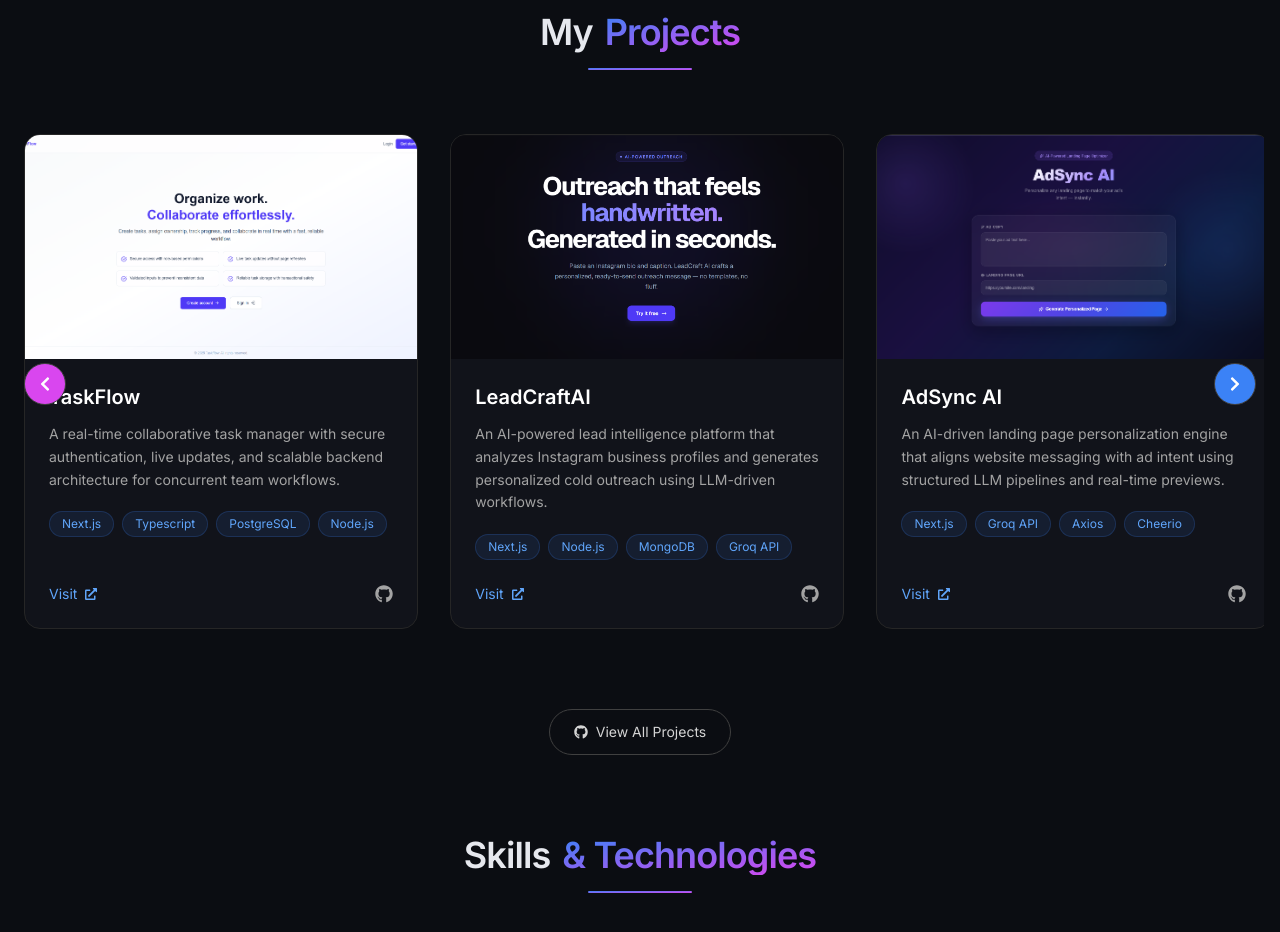
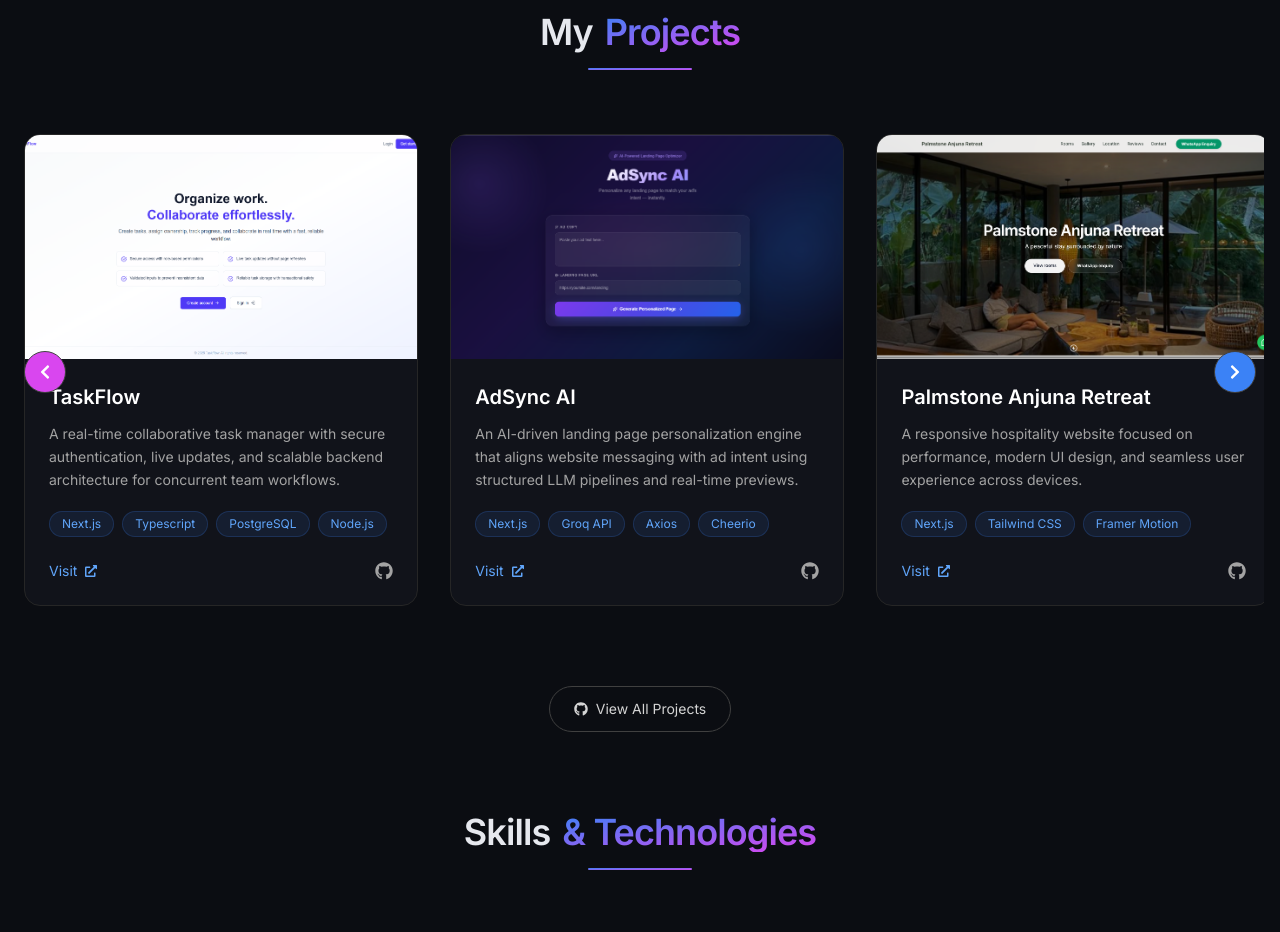
Before and after one commit to dharanshetty05/MyPortfolio, a React (Vite) app: page / in a window 1280 px wide. Shown: the part 1600-2532 px from the top of the page. Built offline with nearby package versions, Linux system fonts and the light colour scheme.

Commit message:
feat: Updated projects

```diff
--- a/src/components/Projects.jsx
+++ b/src/components/Projects.jsx
@@ -16,15 +16,6 @@
     image: "/projects/taskflow.png",
     visit: "https://collaborative-task-manager-one-pied.vercel.app/",
     github: "https://github.com/dharanshetty05/collaborative-task-manager.git",
-  },
-  {
-    title: "LeadCraftAI",
-    description:
-      "An AI-powered lead intelligence platform that analyzes Instagram business profiles and generates personalized cold outreach using LLM-driven workflows.",
-    tech: ["Next.js", "Node.js", "MongoDB", "Groq API"],
-    image: "/projects/leadcraft.png",
-    visit: "https://github.com/dharanshetty05/LeadCraftAI",
-    github: "https://github.com/dharanshetty05/LeadCraftAI",
   },
   {
     title: "AdSync AI",
```
Also changed, not shown: public/projects/leadcraft.png (deleted).
